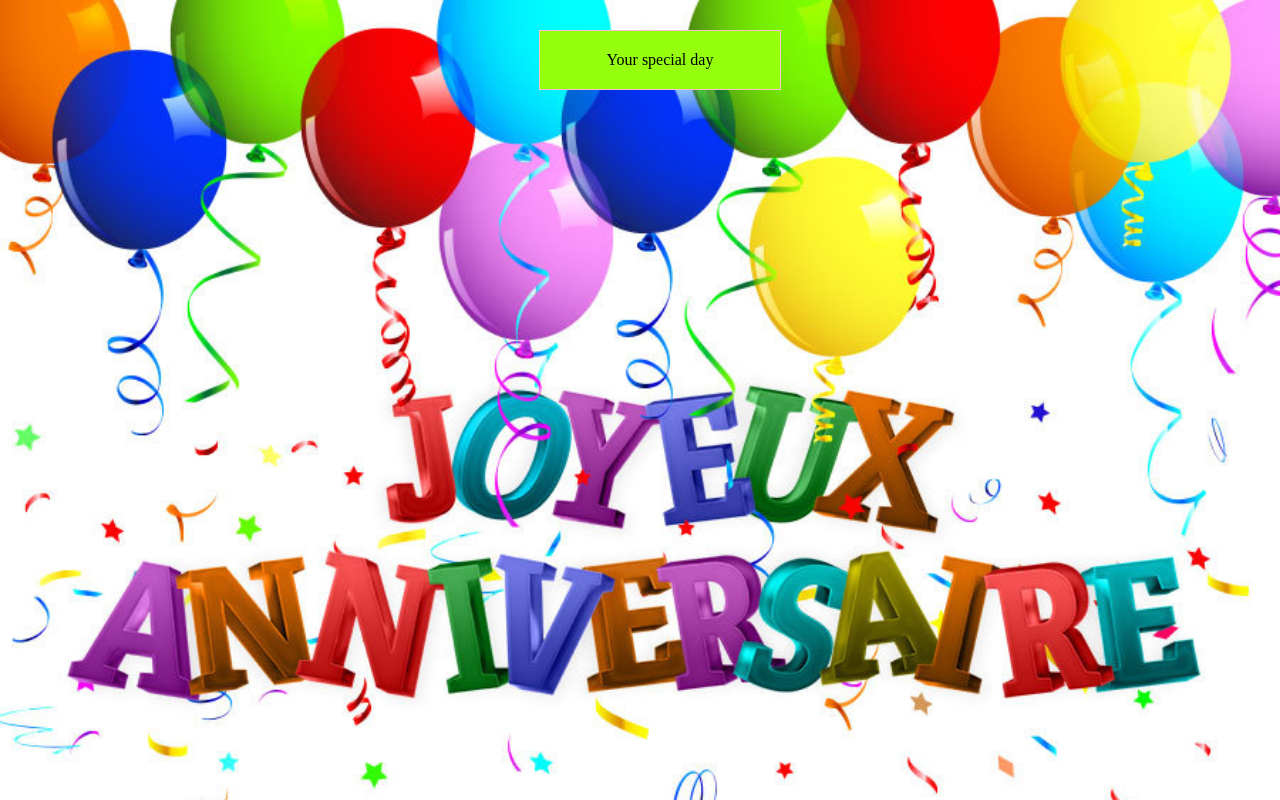
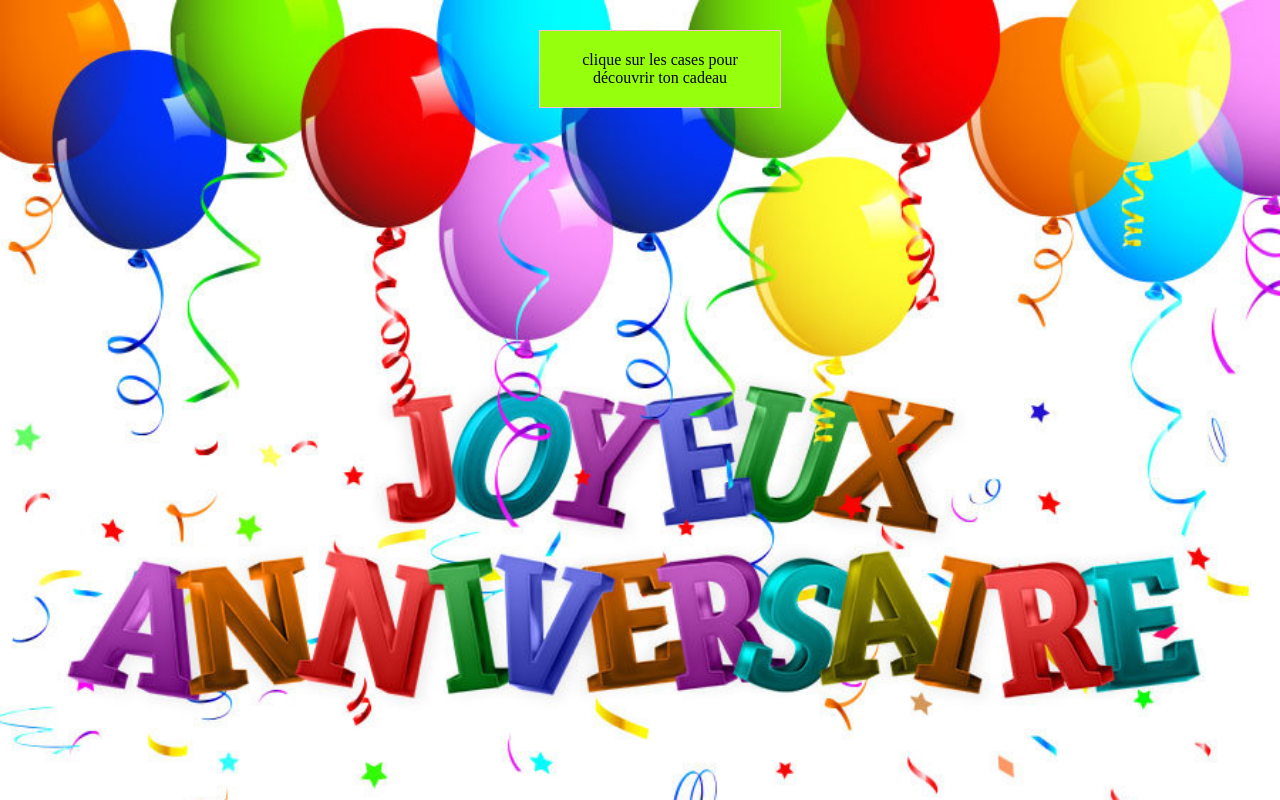
Before and after one commit to poupinou/anniversaire, a plain HTML site: page index.html in a window 1280 px wide. Drawn offline with nearby package versions, Linux system fonts and the light colour scheme.

Commit message:
deuxieme

```diff
--- a/index.html
+++ b/index.html
@@ -8,13 +8,13 @@
   <link rel="stylesheet" href="style.css"/>
 
 
-  <title></title>
+  <title>joyeux anniversaire framboise</title>
 
 </head>
 <body>
   <center><ul>
 
-    <li id="first">Your special day</li>
+    <li id="first">clique sur les cases pour découvrir ton cadeau</li>
   </ul></center>
 
   <audio id="mysoundclip" preload="auto">
```
